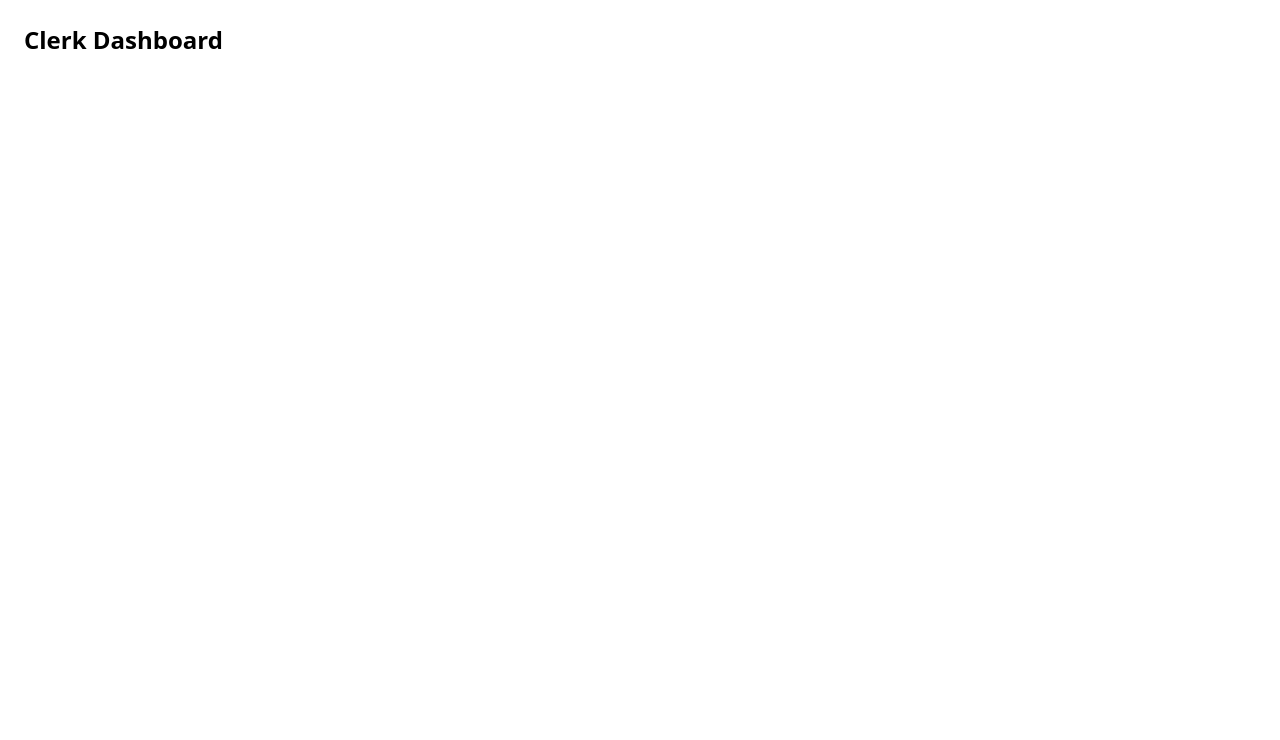
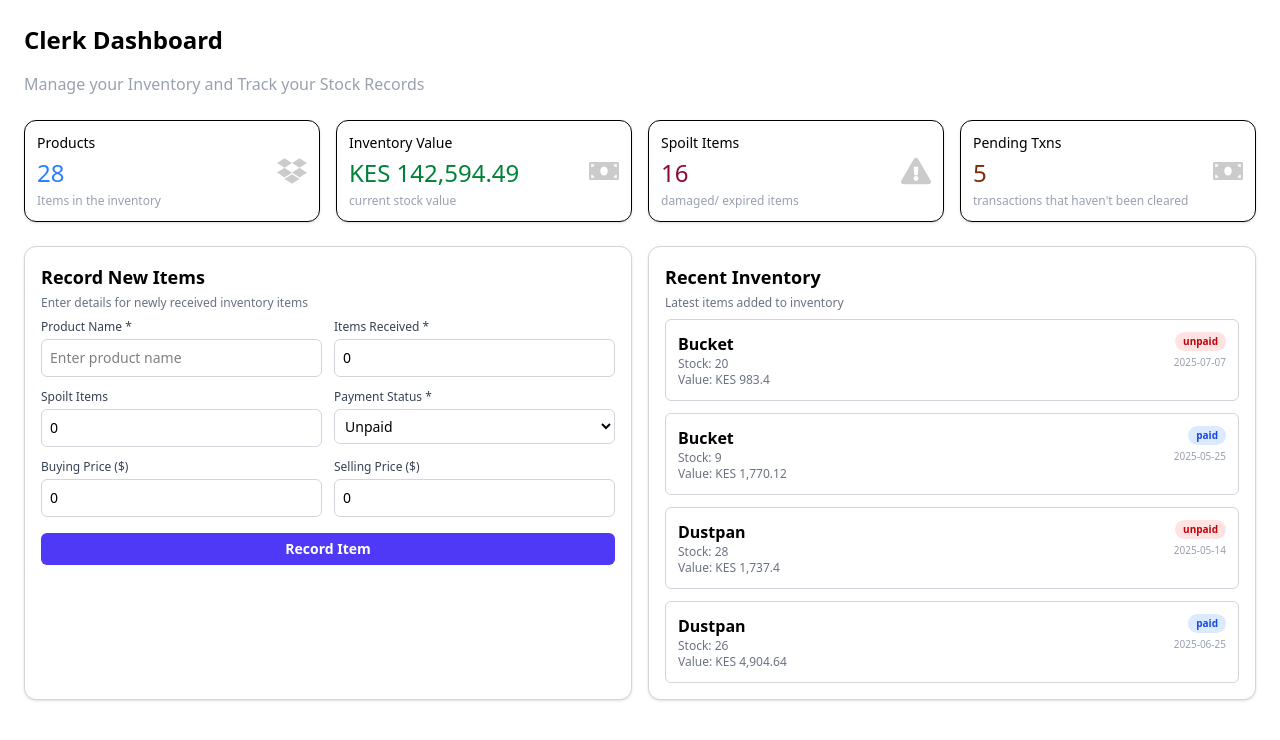
Before and after one commit to Alasiri44/my-duka, a React (Vite) app in the folder client/: page /dashboard in a window 1280 px wide. Shown: the top 740 px of the page. Built offline with nearby package versions, Linux system fonts and the light colour scheme; data requests are answered from the project's data file.

Commit message:
works on the clerk dash

```diff
--- a/client/package.json
+++ b/client/package.json
@@ -11,8 +11,10 @@
   },
   "dependencies": {
     "@tailwindcss/vite": "^4.1.11",
+    "axios": "^1.10.0",
     "react": "^19.1.0",
     "react-dom": "^19.1.0",
+    "react-icons": "^5.5.0",
     "react-router-dom": "^7.6.3",
     "tailwindcss": "^4.1.11"
   },
--- /dev/null
+++ b/client/src/components/clerk/StatCard.jsx
@@ -0,0 +1,18 @@
+export default function StatCard({ title, value, icon, bg = "bg-white", text = "text-gray-800", desc }) {
+  return (
+    <div className={`rounded-xl shadow p-3 w-full border border-black ${bg}`}>
+      <div className="flex items-center justify-between">
+        <div>
+          <h3 className={`text-sm font-medium text-black`}>{title}</h3>
+          <p className={`text-2xl font-medium mt-1 ${text}`}>{value}</p>
+          {desc && <p className="text-xs text-gray-400 mt-1">{desc}</p>}
+        </div>
+        {icon && (
+          <div className="text-3xl opacity-20">
+            {icon}
+          </div>
+        )}
+      </div>
+    </div>
+  )
+}
--- a/client/src/pages/dashboards/clerk/ClerkDash.jsx
+++ b/client/src/pages/dashboards/clerk/ClerkDash.jsx
@@ -1,12 +1,196 @@
-import React from 'react'
+import React, { useEffect, useState } from 'react';
+import StatCard from '../../../components/clerk/StatCard';
+import {
+  FaDropbox, FaLayerGroup, FaTruck, FaExclamationTriangle,
+  FaMoneyBill, FaThLarge
+} from 'react-icons/fa';
+import axios from 'axios';
+
+const API_URL = 'http://localhost:3001';
 
 const ClerkDash = () => {
+  const [stats, setStats] = useState({
+    categories: 0,
+    products: 0,
+    stockEntries: 0,
+    stockExits: 0,
+    batches: 0,
+    mpesaTransactions: 0,
+    inventoryValue: 0,
+    spoiltItems: 0,
+    pendingTxns: 0,
+  });
+
+  const [recentProducts, setRecentProducts] = useState([]);
+  const [recentExits, setRecentExits] = useState([]);
+
+  useEffect(() => {
+    const fetchDashboardData = async () => {
+      try {
+        const [
+          categoriesRes,
+          productsRes,
+          stockEntriesRes,
+          stockExitsRes,
+          batchesRes,
+          mpesaRes
+        ] = await Promise.all([
+          axios.get(`${API_URL}/categories`),
+          axios.get(`${API_URL}/products`),
+          axios.get(`${API_URL}/stock_entries`),
+          axios.get(`${API_URL}/stock_exits`),
+          axios.get(`${API_URL}/batches`),
+          axios.get(`${API_URL}/mpesa_transactions`)
+        ]);
+
+        const inventoryValue = stockEntriesRes.data.reduce((total, entry) => {
+          return total + (entry.quantity_received * entry.buying_price);
+        }, 0);
+
+        const spoiltItems = stockExitsRes.data.filter(exit =>
+          exit.reason?.toLowerCase().includes('damage') || exit.reason?.toLowerCase().includes('spoil')
+        ).length;
+
+        const pendingTxns = mpesaRes.data.filter(txn =>
+          txn.status?.toLowerCase() === 'pending'
+        ).length;
+
+        setStats({
+          categories: categoriesRes.data.length,
+          products: productsRes.data.length,
+          stockEntries: stockEntriesRes.data.length,
+          stockExits: stockExitsRes.data.length,
+          batches: batchesRes.data.length,
+          mpesaTransactions: mpesaRes.data.length,
+          inventoryValue,
+          spoiltItems,
+          pendingTxns,
+        });
+
+        const recentEntries = stockEntriesRes.data
+          .slice(-10) // get latest 10 in case some products repeat
+          .reverse()
+          .map(entry => {
+            const product = productsRes.data.find(p => p.id === entry.product_id);
+            return {
+              id: entry.id,
+              name: product?.name || 'Unknown Product',
+              stock: entry.quantity_received,
+              value: entry.quantity_received * entry.buying_price,
+              spoilt: entry.spoilt || 0,
+              status: entry.payment_status || 'unpaid',
+              created_at: entry.created_at,
+            };
+          })
+          .slice(0, 4); // only show the latest 4 items
+
+
+        setRecentProducts(recentEntries);
+        setRecentExits(stockExitsRes.data.slice(-5).reverse());
+
+      } catch (error) {
+        console.error('Error fetching dashboard data:', error);
+      }
+    };
+
+    fetchDashboardData();
+  }, []);
+
   return (
-    <div className="p-6">
+    <div className="p-6 space-y-6">
       <h1 className="text-2xl font-bold mb-4">Clerk Dashboard</h1>
-      {/* Summary cards, recent inventory, etc. */}
+      <p className="text-gray-400">Manage your Inventory and Track your Stock Records</p>
+
+      {/* Stat Cards */}
+      <div className="grid grid-cols-1 sm:grid-cols-2 lg:grid-cols-4 gap-4">
+        <StatCard title="Products" value={stats.products} icon={<FaDropbox />} desc="Items in the inventory" bg="bg-white-100" text="text-blue-500" />
+        <StatCard title="Inventory Value" value={`KES ${stats.inventoryValue.toLocaleString()}`} icon={<FaMoneyBill />} desc="current stock value" bg="bg-white-100" text="text-green-700" />
+        <StatCard title="Spoilt Items" value={stats.spoiltItems} icon={<FaExclamationTriangle />} desc="damaged/ expired items" bg="bg-white-100" text="text-rose-900" />
+        <StatCard title="Pending Txns" value={stats.pendingTxns} icon={<FaMoneyBill />} desc="transactions that haven't been cleared" bg="bg-white-100" text="text-orange-900" />
+      </div>
+      {/* Record Form & Recent Inventory */}
+      <div className="grid grid-cols-1 md:grid-cols-2 gap-4 mt-4">
+        {/* Record New Items Form */}
+        <div className="bg-white border border-gray-300 rounded-xl p-4 shadow">
+          <h2 className="text-lg font-semibold mb-1">Record New Items</h2>
+          <p className="text-xs text-gray-500 mb-2">Enter details for newly received inventory items</p>
+
+          <form className="grid grid-cols-1 sm:grid-cols-2 gap-3">
+            <div>
+              <label className="block text-xs font-medium text-gray-700">Product Name *</label>
+              <input type="text" className="mt-1 w-full border border-gray-300 rounded-md p-2 text-sm" placeholder="Enter product name" />
+            </div>
+
+            <div>
+              <label className="block text-xs font-medium text-gray-700">Items Received *</label>
+              <input type="number" className="mt-1 w-full border border-gray-300 rounded-md p-2 text-sm" defaultValue={0} />
+            </div>
+
+            <div>
+              <label className="block text-xs font-medium text-gray-700">Spoilt Items</label>
+              <input type="number" className="mt-1 w-full border border-gray-300 rounded-md p-2 text-sm" defaultValue={0} />
+            </div>
+
+            <div>
+              <label className="block text-xs font-medium text-gray-700">Payment Status *</label>
+              <select className="mt-1 w-full border border-gray-300 rounded-md p-1.5 text-sm">
+                <option>Unpaid</option>
+                <option>Paid</option>
+              </select>
+            </div>
+
+            <div>
+              <label className="block text-xs font-medium text-gray-700">Buying Price ($)</label>
+              <input type="number" className="mt-1 w-full border border-gray-300 rounded-md p-2 text-sm" step="0.01" defaultValue={0.00} />
+            </div>
+
+            <div>
+              <label className="block text-xs font-medium text-gray-700">Selling Price ($)</label>
+              <input type="number" className="mt-1 w-full border border-gray-300 rounded-md p-2 text-sm" step="0.01" defaultValue={0.00} />
+            </div>
+
+            <div className="col-span-full">
+              <button type="submit" className="w-full bg-indigo-600 hover:bg-indigo-700 text-white font-semibold py-1.5 rounded-md mt-1 text-sm">
+                Record Item
+              </button>
+            </div>
+          </form>
+        </div>
+
+        {/* Recent Inventory Display */}
+        <div className="bg-white border border-gray-300 rounded-xl p-4 shadow">
+          <h2 className="text-lg font-semibold mb-1 text-black">Recent Inventory</h2>
+          <p className="text-xs text-gray-500 mb-2">Latest items added to inventory</p>
+
+          <div className="space-y-3">
+            {recentProducts.slice(0, 4).map(item => (
+              <div key={item.id} className="border border-gray-300 rounded-md p-3 flex justify-between items-start bg-white">
+                <div>
+                  <h3 className="font-semibold text-base text-black">{item.name}</h3>
+                  <p className="text-xs text-gray-500">Stock: <span className="font-medium">{item.stock || 0}</span></p>
+                  <p className="text-xs text-gray-500">Value: <span className="font-medium">KES {(item.value || 0).toLocaleString()}</span></p>
+                  {item.spoilt > 0 && (
+                    <p className="text-xs text-red-500 flex items-center gap-1">
+                      ⚠️ {item.spoilt} spoilt item{item.spoilt > 1 && 's'}
+                    </p>
+                  )}
+                </div>
+                <div className="flex flex-col items-end gap-1">
+                  <span className={`px-2 py-0.5 rounded-full text-[10px] font-semibold ${
+                    item.status === 'paid' ? 'bg-blue-100 text-blue-700' : 'bg-red-100 text-red-700'
+                  }`}>
+                    {item.status || 'unpaid'}
+                  </span>
+                  <span className="text-[10px] text-gray-400">{item.created_at?.split('T')[0]}</span>
+                </div>
+              </div>
+            ))}
+          </div>
+        </div>
+      </div>
+
     </div>
-  )
-}
+  );
+};
 
-export default ClerkDash
+export default ClerkDash;
```
Also changed, not shown: 1 other file (tests, documents, lock files or other folders).
